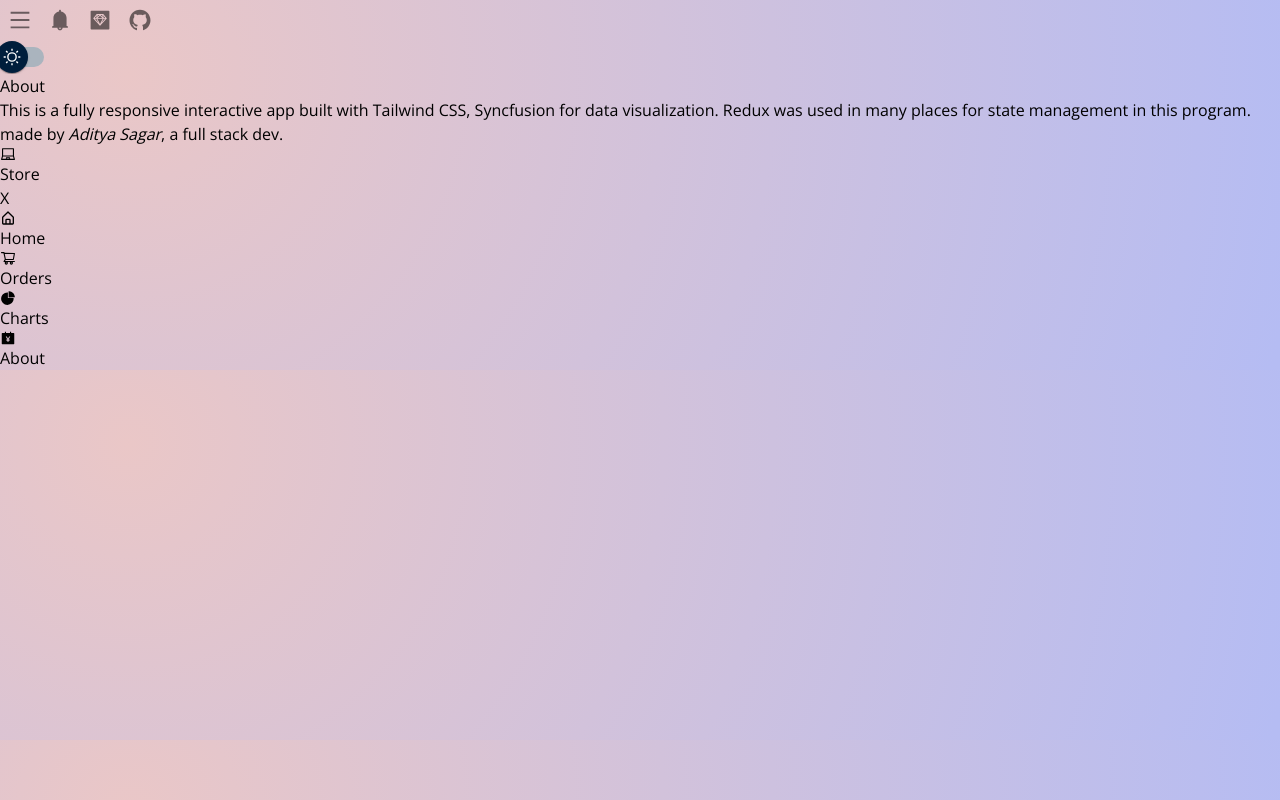
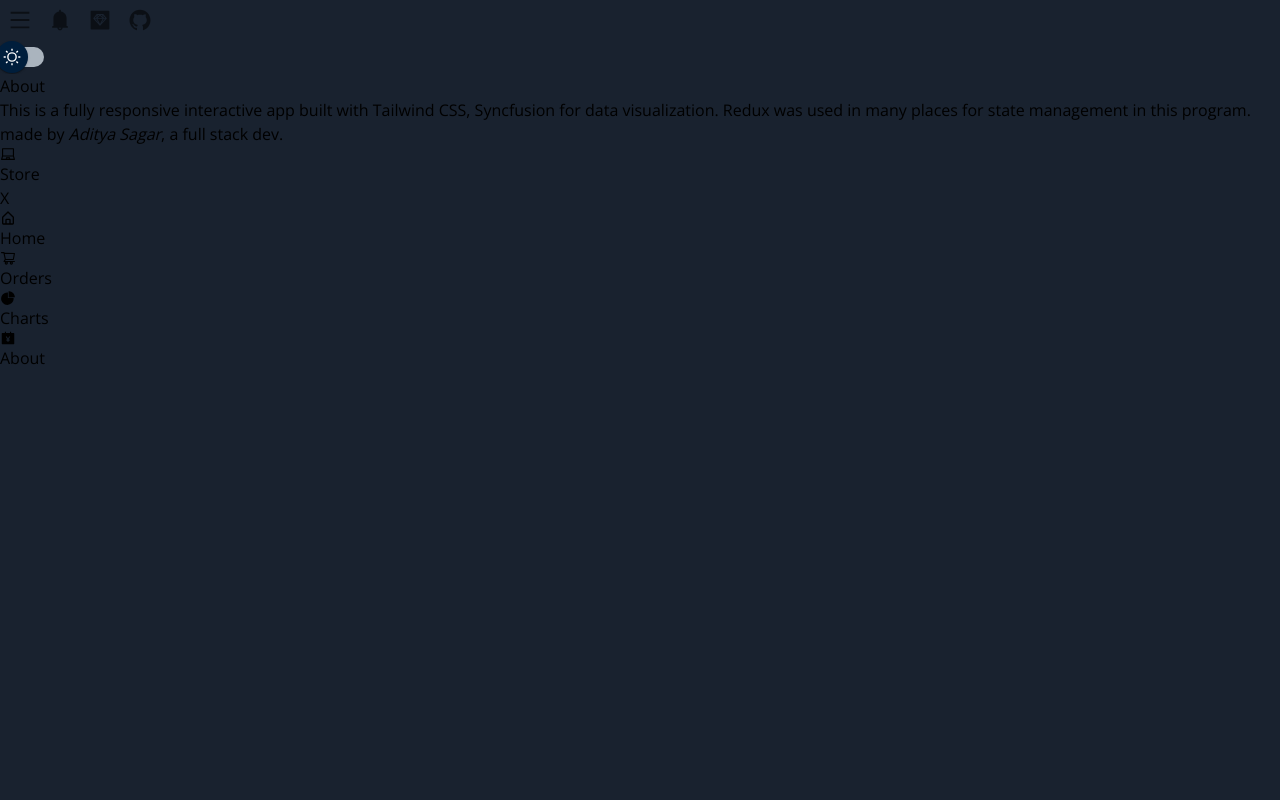
Before and after one commit to adisagar2003/Tech-store-dashboard, a React (Vite) app: page /about in a window 1280 px wide. Built offline with nearby package versions, Linux system fonts and the light colour scheme.

Commit message:
About page modified

```diff
--- a/src/App.jsx
+++ b/src/App.jsx
@@ -10,6 +10,7 @@ import Navbar from './Components/Navbar';
 import Dashboard from './Components/Dashboard';
 import About from './Components/About';
 import Charts from './Components/Charts';
+import Orders from './Components/Context/Orders';
 function App() {
   const [count, setCount] = useState(0)
 
@@ -24,6 +25,7 @@ function App() {
         <Route exact path='/' element={<Dashboard />} />
         <Route exact path='/about'element={<About /> } />
         <Route exact path='/charts' element={<Charts />} />
+        <Route exact path='/orders' element={<Orders />} />
 
       </Routes>
       <Sidebar />
--- a/src/Components/About.jsx
+++ b/src/Components/About.jsx
@@ -11,7 +11,7 @@ console.log(props,'This is good')
   return (
     <div class={props.open?'ml-[19.5%]':'ml-[0]'} >
     <div class=' transition-all'>
-     <h1 class='text-5xl p-10 font-semibold ml-[19vh] bg-slate-100 dark:bg-slate-700 w-[20%] mt-10 transition-all rounded-2xl shadow-2xl'>
+     <h1 class='text-5xl p-10 font-semibold ml-[19vh] bg-slate-100 dark:text-slate-900 dark:bg-green-300 w-[20%] mt-10 transition-all rounded-2xl shadow-2xl'>
 
      About
      </h1>
@@ -20,7 +20,7 @@ console.log(props,'This is good')
 
      </p>
 
-     <p class='absolute bottom-0 text-slate-600 dark:text-slate-300 ml-[40%]'>
+     <p class='absolute bottom-0 text-slate-600 dark:text-slate-300 ml-[40%] '>
       made by <i>Aditya Sagar</i>, a <span class='font-bold'>full stack</span> dev.
      </p>
     </div>
--- /dev/null
+++ b/src/Components/Context/Orders.jsx
@@ -0,0 +1,11 @@
+import React from 'react'
+
+function Orders() {
+  return (
+    <div>
+      Orders
+    </div>
+  )
+}
+
+export default Orders
--- a/src/index.css
+++ b/src/index.css
@@ -11,7 +11,7 @@ html{
     background-image: radial-gradient( circle farthest-corner at 10% 20%,  rgba(234,199,199,1) 0%, rgba(181,188,243,1) 99.3% );
 }
 .dark{
- background-color: red;
+background:#19222f;
 }
 
 
```
Also changed, not shown: src/Components/Context/Graphs/LineGraph.jsx (line endings or trailing spaces).
